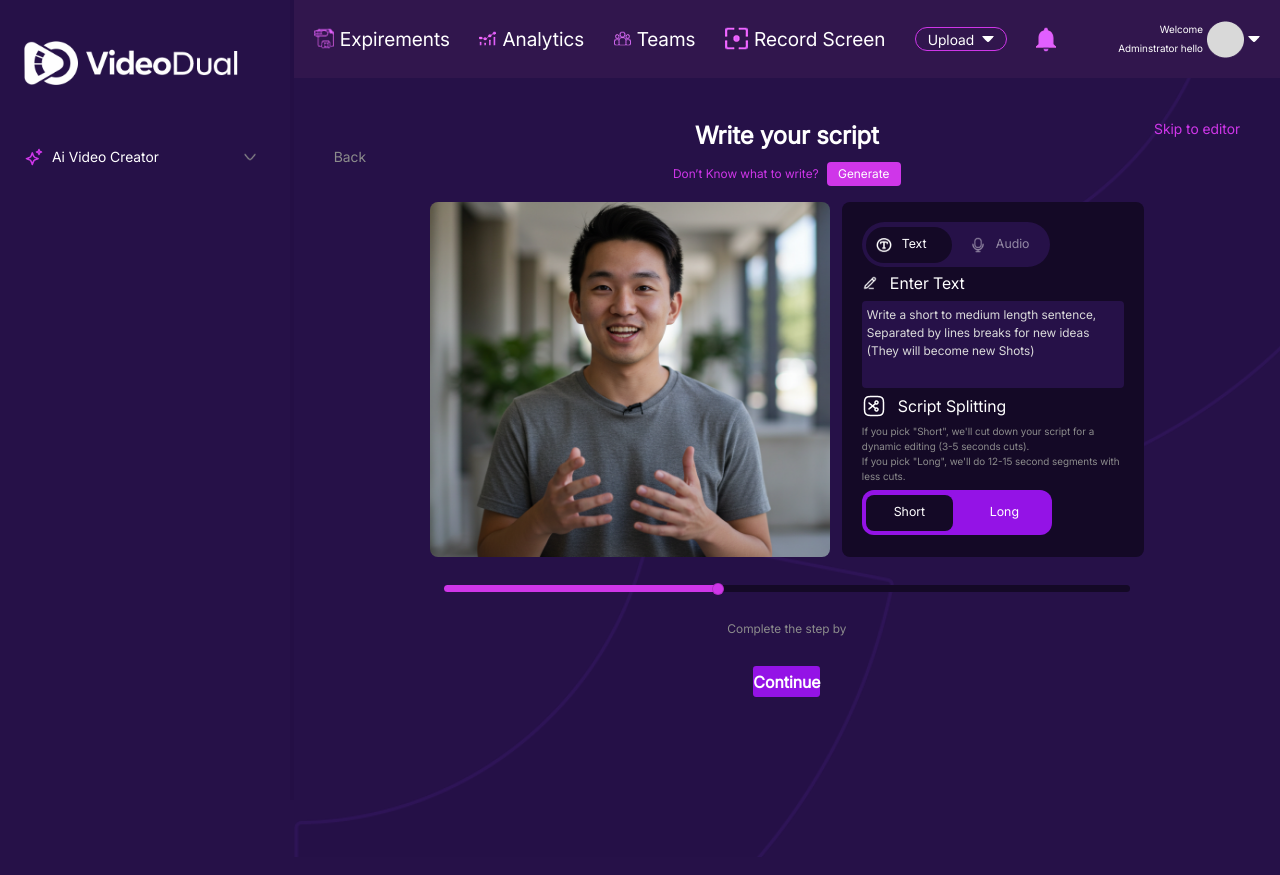
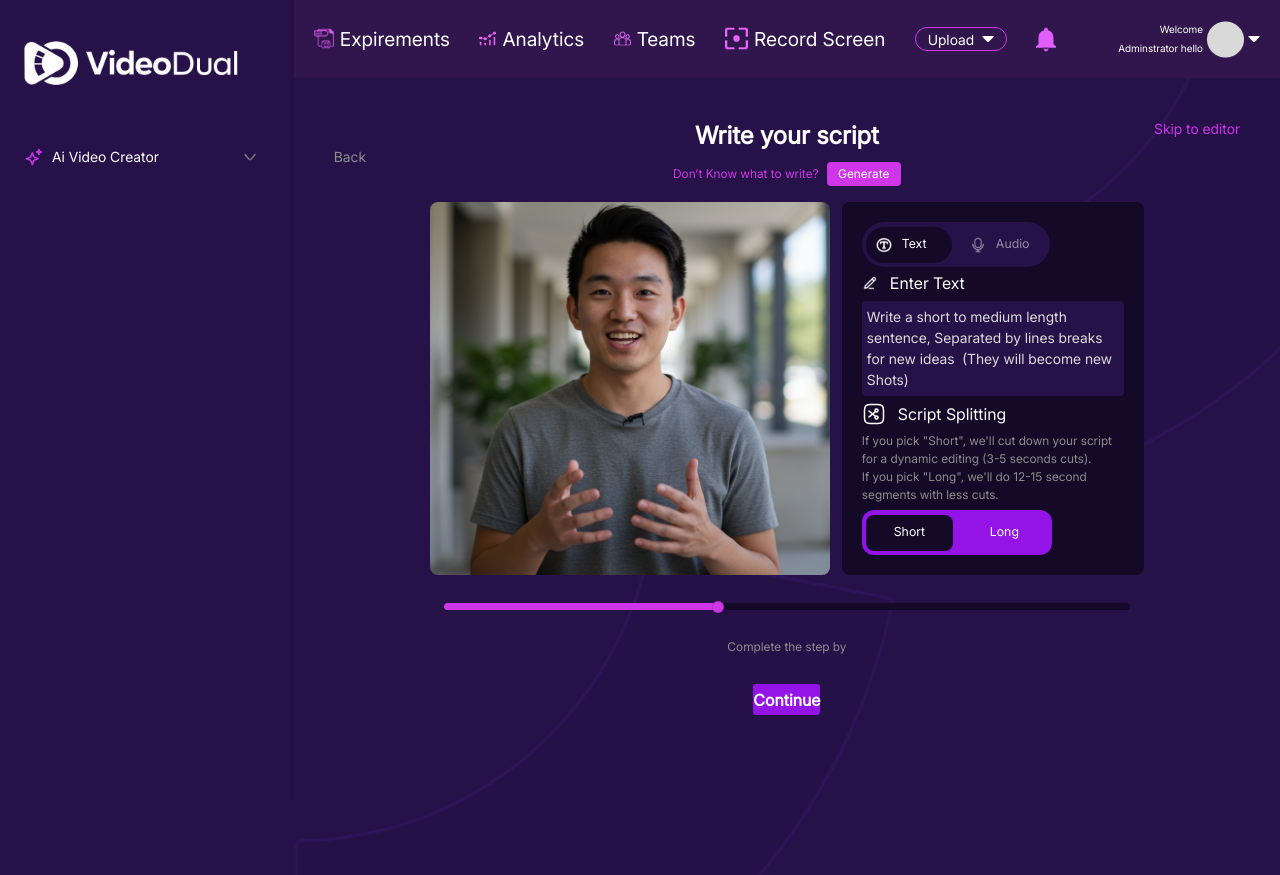
Before and after one commit to Marveeamasi/ai-video, a Next.js app: page /write-your-script in a window 1280 px wide. Built offline with nearby package versions, Linux system fonts and the light colour scheme.

Commit message:
Update TextScriptFirst.jsx

```diff
--- a/components/TextScriptFirst.jsx
+++ b/components/TextScriptFirst.jsx
@@ -9,12 +9,12 @@ const TextScriptFirst = ({setIsLong, isLong, scriptText, setScriptText}) => {
                     Enter Text
                     </div>
                     <textarea value={scriptText}
-                    onChange={(e) => setScriptText(e.target.value)} className="min-h-[87px] w-full rounded-[4px] p-[5px] bg-[#261148] outline-none font-[400] text-[12px] placeholder:text-[#dbdbdb] placeholder:font-[400] resize-none" placeholder="Write a short to medium length sentence, Separated by lines breaks for new ideas  (They will become new Shots)"/>
+                    onChange={(e) => setScriptText(e.target.value)} className="min-h-[95px] w-full rounded-[4px] p-[5px] bg-[#261148] outline-none font-[400] text-[14px] placeholder:text-[#dbdbdb] placeholder:font-[400] resize-none" placeholder="Write a short to medium length sentence, Separated by lines breaks for new ideas  (They will become new Shots)"/>
                     <div className="flex items-center gap-3">
                     <Image src='/scissors.png' alt="text icon" width={24} height={24} className='w-[24px] h-[24px] text-[12.51px] font-[700]'/>
                     Script Splitting
                     </div>
-                    <p className="font-[300] text-[10px] text-[#8C8C8C] w-full">If you pick "Short", we'll cut down your script for a dynamic editing (3-5 seconds cuts). <br/>
+                    <p className="font-[300] text-[12px] text-[#8C8C8C] w-full">If you pick "Short", we'll cut down your script for a dynamic editing (3-5 seconds cuts). <br/>
                     If you pick "Long", we'll do 12-15 second segments with less cuts.</p>
                     <div className="w-[190px] h-[45px] rounded-[12px] bg-[#9413E6] p-1 flex items-center gap-2">
                     <div onClick={()=> setIsLong(false)} className={`${isLong ? 'transparent' : 'bg-[#140926]'} w-[90px] h-[36px] rounded-[8px] text-[12.51px] p-[10px] gap-[10px] flex items-center justify-center transition-all duration-300 ease-in-out cursor-pointer`}>
```
